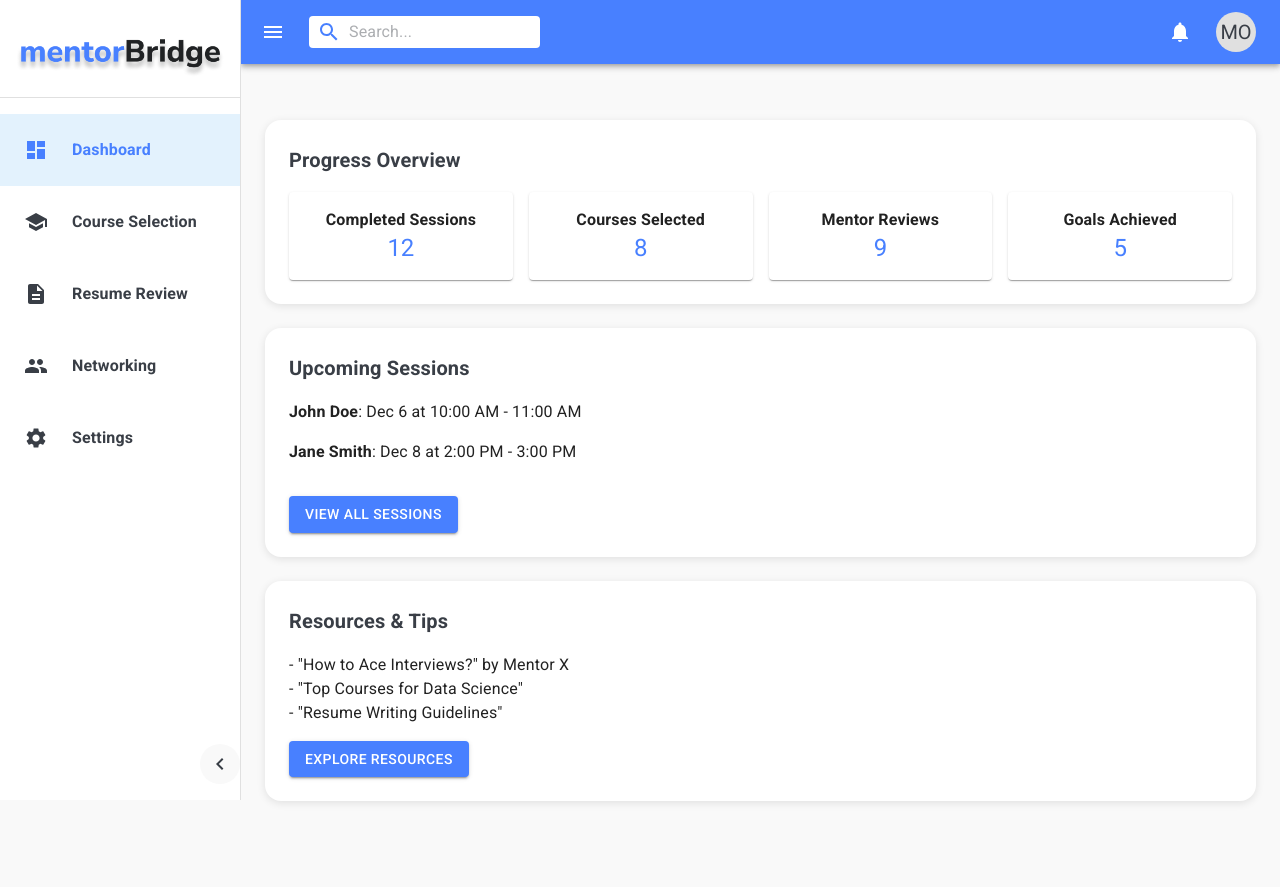
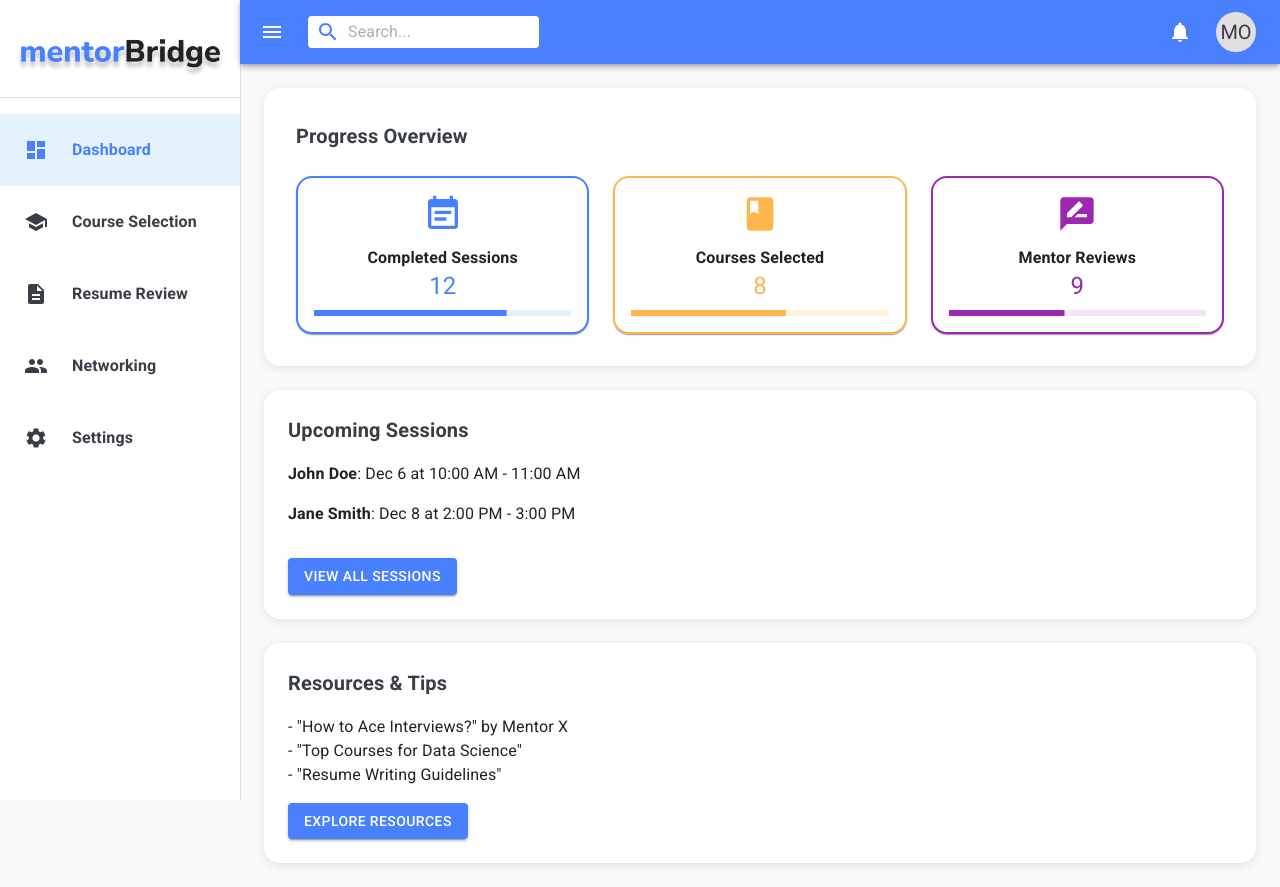
Before and after one commit to ChinmayJoshi98/mentorBridge, a React (Create React App) app in the folder client/: page /dashboard in a window 1280 px wide. Before the commit the page ends 825 px from the top, so only its background shows below. Built offline with nearby package versions, Linux system fonts and the light colour scheme.

Commit message:
Sidebar and navbar fixed

```diff
--- a/client/src/pages/Dashboard.js
+++ b/client/src/pages/Dashboard.js
@@ -11,6 +11,7 @@ import {
     AppBar,
     Toolbar,
     InputBase,
+    LinearProgress,
 } from '@mui/material';
 import NotificationsIcon from '@mui/icons-material/Notifications';
 import SearchIcon from '@mui/icons-material/Search';
@@ -22,6 +23,9 @@ import SettingsIcon from '@mui/icons-material/Settings';
 import MenuIcon from '@mui/icons-material/Menu';
 import ChevronLeftIcon from '@mui/icons-material/ChevronLeft';
 import ChevronRightIcon from '@mui/icons-material/ChevronRight';
+import BookIcon from '@mui/icons-material/Book';
+import EventNoteIcon from '@mui/icons-material/EventNote';
+import RateReviewIcon from '@mui/icons-material/RateReview';
 import logo from './assets/logo.png';
 
 const Dashboard = () => {
@@ -43,18 +47,22 @@ const Dashboard = () => {
         { mentor: 'Jane Smith', date: 'Dec 8', time: '2:00 PM - 3:00 PM' },
     ];
 
+    // Calculate sidebar width based on its state
+    const sidebarWidth = isSidebarOpen ? 240 : 80;
+
     return (
-        <Box sx={{ display: 'flex', height: '100vh', backgroundColor: '#F9F9F9' }}>
+        <Box sx={{ display: 'flex', backgroundColor: '#F9F9F9' }}>
             {/* Sidebar */}
             <Box
                 sx={{
-                    width: isSidebarOpen ? 240 : 80,
+                    width: sidebarWidth,
                     backgroundColor: '#FFFFFF',
                     color: '#393E46',
                     transition: 'width 0.3s',
                     borderRight: '1px solid #E0E0E0',
                     overflow: 'hidden',
-                    position: 'relative',
+                    position: 'fixed', // Fixed position
+                    height: '100vh', // Full viewport height
                 }}
             >
                 {/* Sidebar Header */}
@@ -119,32 +127,27 @@ const Dashboard = () => {
                 </Box>
 
                 {/* Expand/Collapse Button */}
-                <IconButton
-                    onClick={() => setSidebarOpen(!isSidebarOpen)}
-                    sx={{
-                        position: 'absolute',
-                        bottom: 16,
-                        left: isSidebarOpen ? 200 : 20,
-                        color: '#393E46',
-                        backgroundColor: '#F9F9F9',
-                        borderRadius: '50%',
-                        '&:hover': {
-                            backgroundColor: '#4880FF',
-                            color: '#FFFFFF',
-                        },
-                        transition: 'left 0.3s',
-                    }}
-                >
-                    {isSidebarOpen ? <ChevronLeftIcon /> : <ChevronRightIcon />}
-                </IconButton>
+
             </Box>
 
             {/* Main Content */}
-            <Box sx={{ flex: 1, backgroundColor: '#F9F9F9' }}>
+            <Box
+                sx={{
+                    flex: 1,
+                    backgroundColor: '#F9F9F9',
+                    marginLeft: `${sidebarWidth}px`, // Adjusted for sidebar width
+                }}
+            >
                 {/* Navbar */}
                 <AppBar
-                    position="static"
-                    sx={{ backgroundColor: '#4880FF', color: '#FFFFFF', mb: 4 }}
+                    position="fixed" // Fixed position
+                    sx={{
+                        backgroundColor: '#4880FF',
+                        color: '#FFFFFF',
+                        marginLeft: `${sidebarWidth}px`, // Start after sidebar
+                        width: `calc(100% - ${sidebarWidth}px)`, // Adjust width
+                        transition: 'margin-left 0.3s, width 0.3s',
+                    }}
                 >
                     <Toolbar>
                         <Box sx={{ display: 'flex', alignItems: 'center', flex: 1 }}>
@@ -182,13 +185,15 @@ const Dashboard = () => {
                     </Toolbar>
                 </AppBar>
 
+                {/* Adjusted main content to account for fixed AppBar */}
+                <Box sx={{ marginTop: '64px', padding: 3 }}>
                     {/* Main Grid */}
-                <Grid container spacing={3} sx={{ padding: 3 }}>
-                    {/* Progress Overview */}
+                    <Grid container spacing={3}>
+                        {/* Enhanced Progress Overview */}
                         <Grid item xs={12}>
                             <Paper
                                 sx={{
-                                padding: 3,
+                                    padding: 4,
                                     borderRadius: 4,
                                     backgroundColor: '#FFFFFF',
                                     boxShadow: '0 2px 8px rgba(0, 0, 0, 0.1)',
@@ -197,41 +202,116 @@ const Dashboard = () => {
                                 <Typography
                                     variant="h6"
                                     fontWeight="bold"
-                                sx={{ mb: 2, color: '#393E46' }}
+                                    sx={{ mb: 3, color: '#393E46' }}
                                 >
                                     Progress Overview
                                 </Typography>
-                            <Grid container spacing={2}>
-                                <Grid item xs={6} md={3}>
-                                    <Paper sx={{ padding: 2, textAlign: 'center' }}>
-                                        <Typography fontWeight="bold">Completed Sessions</Typography>
+                                <Grid container spacing={3}>
+                                    {/* Completed Sessions */}
+                                    <Grid item xs={12} sm={4}>
+                                        <Paper
+                                            sx={{
+                                                padding: 2,
+                                                textAlign: 'center',
+                                                border: '2px solid #4880FF',
+                                                borderRadius: 4,
+                                                '&:hover': {
+                                                    backgroundColor: '#E3F2FD',
+                                                    transition: '0.3s',
+                                                },
+                                            }}
+                                        >
+                                            <EventNoteIcon sx={{ fontSize: 40, color: '#4880FF' }} />
+                                            <Typography fontWeight="bold" sx={{ mt: 1 }}>
+                                                Completed Sessions
+                                            </Typography>
                                             <Typography variant="h5" color="#4880FF">
                                                 12
                                             </Typography>
+                                            <LinearProgress
+                                                variant="determinate"
+                                                value={75}
+                                                sx={{
+                                                    backgroundColor: '#E3F2FD',
+                                                    height: 6,
+                                                    mt: 1,
+                                                    '& .MuiLinearProgress-bar': {
+                                                        backgroundColor: '#4880FF',
+                                                    },
+                                                }}
+                                            />
                                         </Paper>
                                     </Grid>
-                                <Grid item xs={6} md={3}>
-                                    <Paper sx={{ padding: 2, textAlign: 'center' }}>
-                                        <Typography fontWeight="bold">Courses Selected</Typography>
-                                        <Typography variant="h5" color="#4880FF">
+
+                                    {/* Courses Selected */}
+                                    <Grid item xs={12} sm={4}>
+                                        <Paper
+                                            sx={{
+                                                padding: 2,
+                                                textAlign: 'center',
+                                                border: '2px solid #FFB74D',
+                                                borderRadius: 4,
+                                                '&:hover': {
+                                                    backgroundColor: '#FFF3E0',
+                                                    transition: '0.3s',
+                                                },
+                                            }}
+                                        >
+                                            <BookIcon sx={{ fontSize: 40, color: '#FFB74D' }} />
+                                            <Typography fontWeight="bold" sx={{ mt: 1 }}>
+                                                Courses Selected
+                                            </Typography>
+                                            <Typography variant="h5" color="#FFB74D">
                                                 8
                                             </Typography>
+                                            <LinearProgress
+                                                variant="determinate"
+                                                value={60}
+                                                sx={{
+                                                    backgroundColor: '#FFF3E0',
+                                                    height: 6,
+                                                    mt: 1,
+                                                    '& .MuiLinearProgress-bar': {
+                                                        backgroundColor: '#FFB74D',
+                                                    },
+                                                }}
+                                            />
                                         </Paper>
                                     </Grid>
-                                <Grid item xs={6} md={3}>
-                                    <Paper sx={{ padding: 2, textAlign: 'center' }}>
-                                        <Typography fontWeight="bold">Mentor Reviews</Typography>
-                                        <Typography variant="h5" color="#4880FF">
+
+                                    {/* Mentor Reviews */}
+                                    <Grid item xs={12} sm={4}>
+                                        <Paper
+                                            sx={{
+                                                padding: 2,
+                                                textAlign: 'center',
+                                                border: '2px solid #9C27B0',
+                                                borderRadius: 4,
+                                                '&:hover': {
+                                                    backgroundColor: '#F3E5F5',
+                                                    transition: '0.3s',
+                                                },
+                                            }}
+                                        >
+                                            <RateReviewIcon sx={{ fontSize: 40, color: '#9C27B0' }} />
+                                            <Typography fontWeight="bold" sx={{ mt: 1 }}>
+                                                Mentor Reviews
+                                            </Typography>
+                                            <Typography variant="h5" color="#9C27B0">
                                                 9
                                             </Typography>
-                                    </Paper>
-                                </Grid>
-                                <Grid item xs={6} md={3}>
-                                    <Paper sx={{ padding: 2, textAlign: 'center' }}>
-                                        <Typography fontWeight="bold">Goals Achieved</Typography>
-                                        <Typography variant="h5" color="#4880FF">
-                                            5
-                                        </Typography>
+                                            <LinearProgress
+                                                variant="determinate"
+                                                value={45}
+                                                sx={{
+                                                    backgroundColor: '#F3E5F5',
+                                                    height: 6,
+                                                    mt: 1,
+                                                    '& .MuiLinearProgress-bar': {
+                                                        backgroundColor: '#9C27B0',
+                                                    },
+                                                }}
+                                            />
                                         </Paper>
                                     </Grid>
                                 </Grid>
@@ -311,6 +391,7 @@ const Dashboard = () => {
                     </Grid>
                 </Box>
             </Box>
+        </Box>
     );
 };
 
```
Lines whose indentation alone changed are shown as unchanged.
